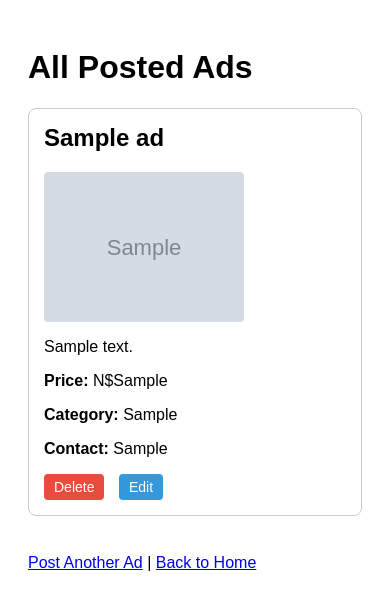
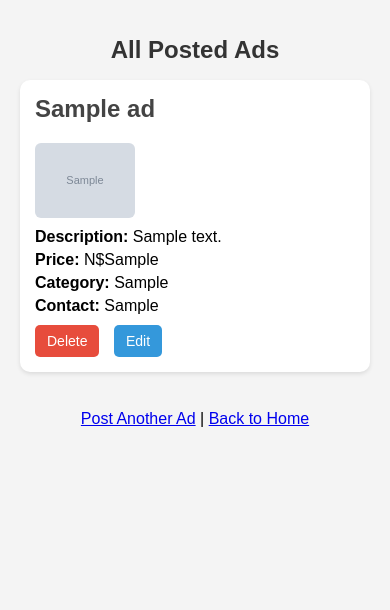
Before and after one commit to Lennon2006/clicknbuy, a Flask app: page /ads in a window 390 px wide. Shown: the top 610 px of the page. Run offline with Flask 3, Linux system fonts and the light colour scheme; tables that the repository leaves empty hold one stand-in row (values such as "Sample post"); grey boxes marked "Sample" are stand-in pictures.

Commit message:
Update ads.html for better mobile experience and layout

```diff
--- a/templates/ads.html
+++ b/templates/ads.html
@@ -1,63 +1,97 @@
 <!DOCTYPE html>
-<html>
+<html lang="en">
 <head>
-    <title>All Ads - Click N Buy</title>
+    <meta charset="UTF-8">
+    <meta name="viewport" content="width=device-width, initial-scale=1.0">
+    <title>All Ads - Click n Buy</title>
     <style>
         body {
             font-family: Arial, sans-serif;
             padding: 20px;
+            margin: 0;
+            background-color: #f4f4f4;
         }
+
+        h1 {
+            text-align: center;
+            color: #333;
+        }
+
         .ad {
-            border: 1px solid #ccc;
+            background-color: #fff;
+            border-radius: 10px;
+            box-shadow: 0 2px 4px rgba(0,0,0,0.1);
             padding: 15px;
             margin-bottom: 20px;
-            border-radius: 8px;
         }
+
         .ad h2 {
             margin-top: 0;
+            color: #444;
         }
+
+        .ad p {
+            margin: 5px 0;
+        }
+
         .ad-images {
             display: flex;
             flex-wrap: wrap;
             gap: 10px;
-            margin-bottom: 10px;
+            margin: 10px 0;
         }
+
         .ad-images img {
-            max-width: 200px;
-            height: auto;
-            border-radius: 4px;
+            width: 100%;
+            max-width: 150px;
+            border-radius: 6px;
         }
-        form.delete-form {
-            display: inline;
+
+        .actions {
+            margin-top: 10px;
         }
-        button.delete-button {
+
+        .delete-button, .edit-button {
+            padding: 8px 12px;
+            font-size: 14px;
+            border: none;
+            border-radius: 5px;
+            cursor: pointer;
+            text-decoration: none;
+            color: white;
+            display: inline-block;
+        }
+
+        .delete-button {
             background-color: #e74c3c;
-            border: none;
-            color: white;
-            padding: 5px 10px;
-            border-radius: 4px;
-            cursor: pointer;
-            font-size: 14px;
         }
-        button.delete-button:hover {
+
+        .delete-button:hover {
             background-color: #c0392b;
         }
-        a.edit-button {
-            display: inline-block;
+
+        .edit-button {
             background-color: #3498db;
-            color: white;
-            padding: 5px 10px;
-            border-radius: 4px;
-            text-decoration: none;
             margin-left: 10px;
-            font-size: 14px;
         }
-        a.edit-button:hover {
+
+        .edit-button:hover {
             background-color: #2980b9;
+        }
+
+        @media (max-width: 600px) {
+            .ad-images img {
+                max-width: 100px;
+            }
+
+            h1 {
+                font-size: 1.5em;
+            }
         }
     </style>
 </head>
 <body>
+
     <h1>All Posted Ads</h1>
 
     {% if ads %}
@@ -73,16 +107,17 @@
                     </div>
                 {% endif %}
 
-                <p>{{ ad.description }}</p>
+                <p><strong>Description:</strong> {{ ad.description }}</p>
                 <p><strong>Price:</strong> N${{ ad.price }}</p>
                 <p><strong>Category:</strong> {{ ad.category }}</p>
                 <p><strong>Contact:</strong> {{ ad.contact }}</p>
 
-                <form class="delete-form" action="/delete/{{ ad.id }}" method="POST" onsubmit="return confirm('Are you sure you want to delete this ad?');">
-                    <button type="submit" class="delete-button">Delete</button>
-                </form>
-
-                <a href="/edit/{{ ad.id }}" class="edit-button">Edit</a>
+                <div class="actions">
+                    <form class="delete-form" action="/delete/{{ ad.id }}" method="POST" style="display: inline;" onsubmit="return confirm('Are you sure you want to delete this ad?');">
+                        <button type="submit" class="delete-button">Delete</button>
+                    </form>
+                    <a href="/edit/{{ ad.id }}" class="edit-button">Edit</a>
+                </div>
             </div>
         {% endfor %}
     {% else %}
@@ -90,7 +125,10 @@
     {% endif %}
 
     <br>
-    <a href="/post">Post Another Ad</a> |
-    <a href="/">Back to Home</a>
+    <div style="text-align: center;">
+        <a href="/post">Post Another Ad</a> |
+        <a href="/">Back to Home</a>
+    </div>
+
 </body>
 </html>
```
